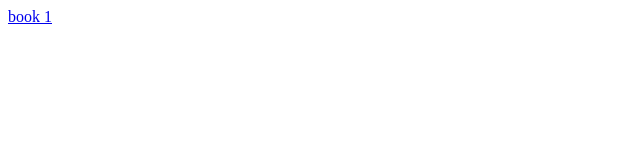
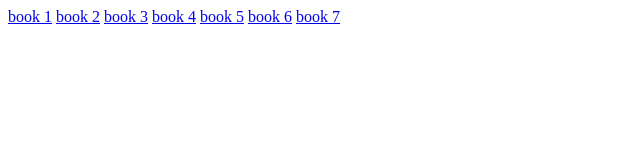
Before and after one commit to Soyelma/soyelma.github.io, a plain HTML site: page index.html in a window 1280 px wide. Shown: the whole page, without its empty margins (0-640 px from the left). Drawn offline with Linux system fonts and the light colour scheme.

Commit message:
Update index.html

```diff
--- a/index.html
+++ b/index.html
@@ -3,5 +3,11 @@
  </head>
  <body>
    <a href="Barns_Igry-naslednikov.fb2">book 1</a>
+   <a href="Bleyk_Atlas_1_Shesterka-Atlasa.junrBQ.696176.fb2">book 2</a>
+   <a href="Gonzales_Prekrasno-v-teorii.yAhhCQ.679393.fb2">book 3</a>
+   <a href="Barns_Igry-naslednikov.fb2">book 4</a>
+   <a href="Barns_Igry-naslednikov.fb2">book 5</a>
+   <a href="Barns_Igry-naslednikov.fb2">book 6</a>
+   <a href="Barns_Igry-naslednikov.fb2">book 7</a>
  </body>
 </html>
```
